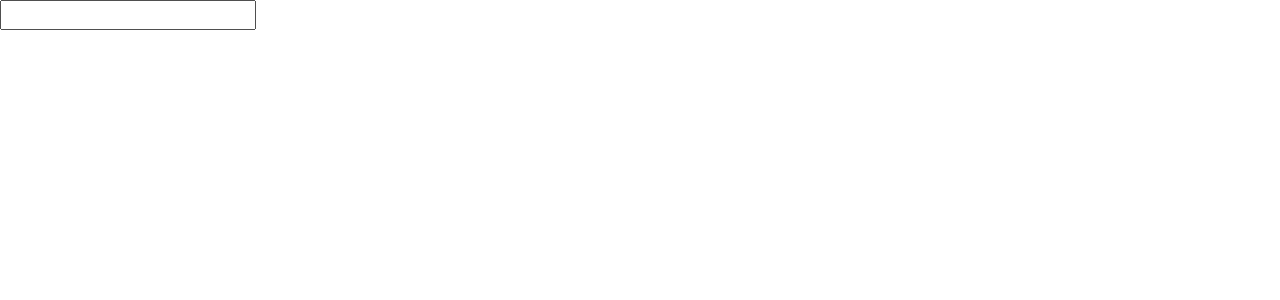
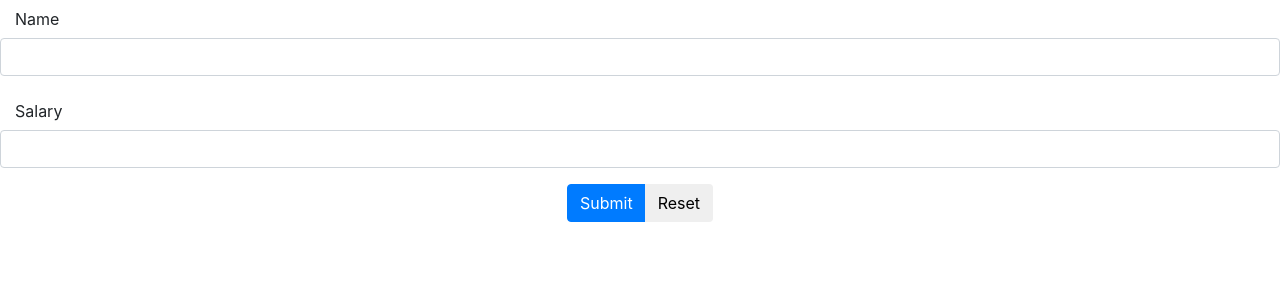
Before and after one commit to premambodkar/React-Learning-app-prem, a React (Create React App) app: page /employee in a window 1280 px wide. Shown: the top 300 px of the page. Built offline with nearby package versions, Linux system fonts and the light colour scheme.

Commit message:
4 files modified, 1 added

```diff
--- a/src/App.js
+++ b/src/App.js
@@ -3,12 +3,14 @@ import './style.css';
 import EmployeeList from './Employee/EmployeeList.js';
 import { createBrowserRouter, RouterProvider } from 'react-router-dom';
 import AddUpdatemployee from './Employee/AddUpdatemployee.js';
+import NotFound from './NotFound/NotFound.js';
 
 export default function App() {
   const router = createBrowserRouter([
     {
       path: '/',
       element: <EmployeeList />,
+      errorElement: <NotFound />,
     },
     {
       path: '/employee',
--- a/src/Employee/AddUpdatemployee.js
+++ b/src/Employee/AddUpdatemployee.js
@@ -1,9 +1,35 @@
 import CustomInput from '../common-components/CustomInput';
+import { useParams } from 'react-router-dom';
+import React from 'react';
 
 const AddUpdatemployee = () => {
+  const { productSlug } = useParams();
+  const onSubmit = () => {
+    alert('Hello');
+  };
   return (
     <div>
-      <CustomInput />
+      <form onSubmit="{onSubmit}">
+        <CustomInput type="text" id="empName" name="empName" label="Name" />
+        <CustomInput
+          type="number"
+          id="empSalary"
+          name="empSalary"
+          label="Salary"
+        />
+        <div
+          class="d-flex justify-content-center btn-group"
+          role="group"
+          aria-label="Basic example"
+        >
+          <button type="submit" class="btn btn-primary">
+            Submit
+          </button>
+          <button type="reset" class="btn btn-default">
+            Reset
+          </button>
+        </div>
+      </form>
     </div>
   );
 };
--- a/src/Employee/EmployeeList.js
+++ b/src/Employee/EmployeeList.js
@@ -1,6 +1,6 @@
 import React from 'react';
 import CustomTable from '../common-components/CustomTable.js';
-
+import Link from 'react-router-dom';
 function EmployeeList() {
   const dataRows = [
     { id: 1, name: 'a', salary: 10 },
@@ -16,6 +16,7 @@ function EmployeeList() {
   };
   return (
     <div className="container">
+      {/* <Link to="employee">About Us</Link> */}
       <div className="d-flex flex-row-reverse">
         <button className="btn btn-primary">New Employee</button>
       </div>
--- /dev/null
+++ b/src/NotFound/NotFound.js
@@ -0,0 +1,14 @@
+import { useRouteError } from 'react-router-dom';
+import React from 'react';
+
+const NotFound = () => {
+  const error = useRouteError();
+  return (
+    <div>
+      <span>Route Not Found</span>
+      {/* <span>{error.error}</span> */}
+    </div>
+  );
+};
+
+export default NotFound;
--- a/src/common-components/CustomInput.js
+++ b/src/common-components/CustomInput.js
@@ -1,7 +1,10 @@
+import React from 'react';
+
 const CustomInput = (props) => {
-  const customClass = `${props.class}`;
+  const customClass = `${props.class} form-control`;
   return (
-    <div>
+    <div class="form-group">
+      <label class="col-sm-2 col-form-label">{props.label}</label>
       <input
         id={props.id}
         name={props.name}
```
